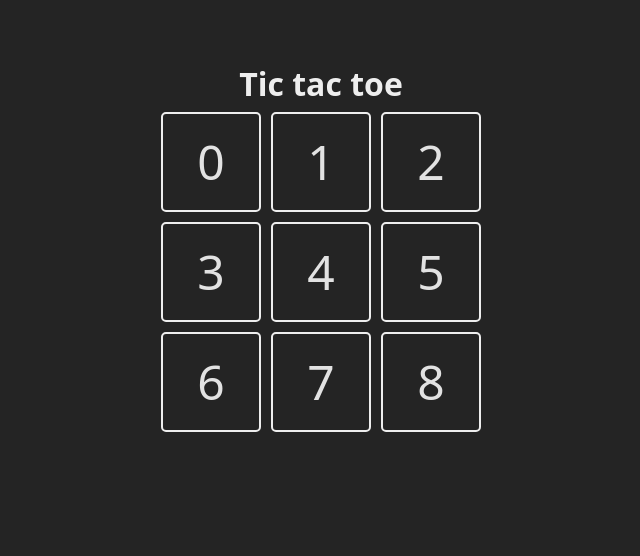
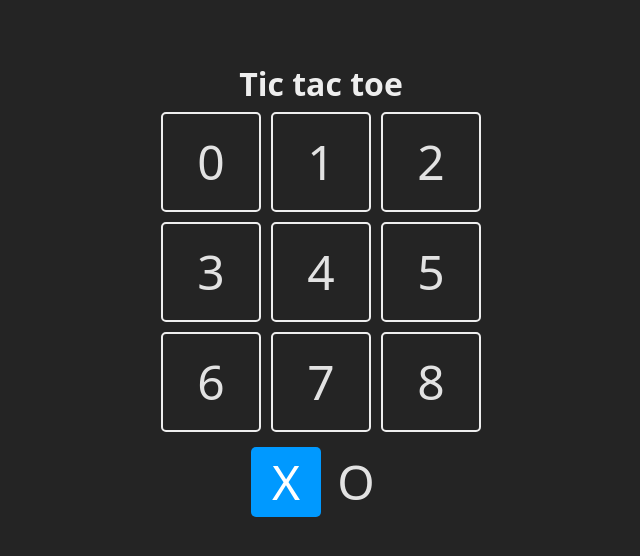
Before and after one commit to RE15EL/react-tictactoe-app, a React (Vite) app in the folder tictactoe/: page / in a window 1280 px wide. Shown: the top 556 px of the page, without its empty margins (319-959 px from the left). Built offline with nearby package versions, Linux system fonts and the light colour scheme.

Commit message:
highlight the selected square

```diff
--- a/tictactoe/src/components/Tictactoe.jsx
+++ b/tictactoe/src/components/Tictactoe.jsx
@@ -1,22 +1,30 @@
+import { useState } from "react";
+
+useState
+
 // square component
-export const Square = ({ children, index })=>{
+export const Square = ({ children, index, isSelected })=>{
+    const squareClassName = `square ${isSelected? "selected" : ""}`;
     return (
-        <div className="square">
+        <div className={ squareClassName }>
             {children}
         </div>
     )
 }
 
-// turns
-const turns = {
-    X: 'X',
-    O: 'O'
-};
-
-// board
-const board = Array(9).fill(null);
 
 export const Tictactoe = ()=>{
+    // turns
+    const turns = {
+        X: 'X',
+        O: 'O'
+    };
+
+    // board state
+    const [board, setBoard] = useState(Array(9).fill(null)); // 9 x 9 array
+
+    // turn state
+    const [turn, setTurn] = useState(turns.X);
 
     return (
         <div className="board">
@@ -28,6 +36,10 @@ export const Tictactoe = ()=>{
                     )
                 }
             </div>
+            <section className="turn">
+                <Square isSelected={ turn === turns.X }> {turns.X} </Square>
+                <Square isSelected={ turn === turns.O }> {turns.O} </Square>
+            </section>
         </div>
     )
 }
--- a/tictactoe/src/index.css
+++ b/tictactoe/src/index.css
@@ -81,9 +81,13 @@ body {
   border-color: transparent;
 }
 
-.square.is-selected {
+.square.selected {
   color: #fff;
   background: #09f;
+}
+.square.pepito {
+  color: #fff;
+  background: rgb(255, 217, 0);
 }
 
 .winner {
```
